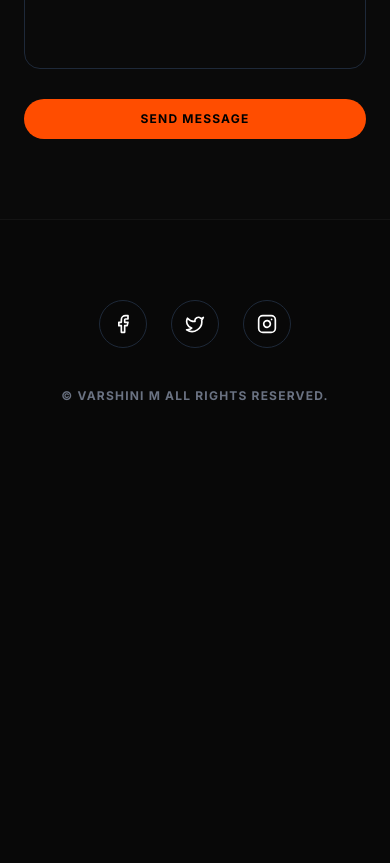
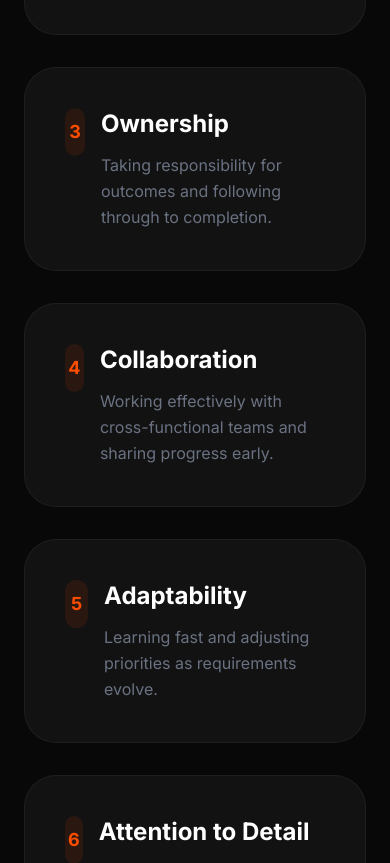
Before and after one commit to varshini-mahendra/My_Portfolio, a React (Vite) app: page / in a window 390 px wide. Shown: the part 7562-8425 px from the top of the page. Before the commit the page ends 8046 px from the top, so only its background shows below. Built offline with nearby package versions, Linux system fonts and the light colour scheme.

Commit message:
portfolio website

```diff
--- a/src/App.tsx
+++ b/src/App.tsx
@@ -19,10 +19,7 @@ import {
   ExternalLink,
   Award,
   ArrowRight,
-  Search,
-  Facebook,
-  Twitter,
-  Instagram
+  Search
 } from "lucide-react";
 import {
   PERSONAL_INFO,
@@ -326,6 +323,75 @@ export default function App() {
         </div>
       </section>
 
+      {/* Core Competencies (Soft Skills) */}
+      <section id="core-competencies" className="py-20">
+        <div className="max-w-7xl mx-auto px-6">
+          <div className="text-center mb-16">
+            <h2 className="text-5xl font-black mb-4">Core <span className="text-[#ff4d00]">Competencies</span></h2>
+            <p className="text-gray-500 uppercase tracking-[0.3em] text-xs">Soft Skills & Work Style</p>
+          </div>
+
+          <div className="grid grid-cols-1 md:grid-cols-2 lg:grid-cols-3 gap-8">
+            {[
+              {
+                title: "Communication",
+                desc: "Explaining complex concepts clearly to teammates and stakeholders."
+              },
+              {
+                title: "Problem Solving",
+                desc: "Breaking down issues, testing assumptions, and iterating to solutions."
+              },
+              {
+                title: "Ownership",
+                desc: "Taking responsibility for outcomes and following through to completion."
+              },
+              {
+                title: "Collaboration",
+                desc: "Working effectively with cross-functional teams and sharing progress early."
+              },
+              {
+                title: "Adaptability",
+                desc: "Learning fast and adjusting priorities as requirements evolve."
+              },
+              {
+                title: "Attention to Detail",
+                desc: "Ensuring accuracy in data, logic, and documentation—especially in risk contexts."
+              },
+              {
+                title: "Time Management",
+                desc: "Planning work in milestones and delivering consistently under deadlines."
+              },
+              {
+                title: "Critical Thinking",
+                desc: "Evaluating trade-offs with a structured, evidence-based mindset."
+              },
+              {
+                title: "Stakeholder Mindset",
+                desc: "Aligning deliverables with business goals, compliance needs, and user impact."
+              }
+            ].map((c, i) => (
+              <motion.div
+                key={i}
+                initial={{ opacity: 0, y: 20 }}
+                whileInView={{ opacity: 1, y: 0 }}
+                transition={{ duration: 0.6, delay: i * 0.05 }}
+                className="bg-[#121212] p-10 rounded-[2rem] border border-white/5 hover:border-[#ff4d00]/30 transition-all group"
+              >
+                <div className="flex items-start gap-4">
+                  <div className="w-12 h-12 rounded-2xl bg-[#ff4d00]/10 flex items-center justify-center text-[#ff4d00] group-hover:bg-[#ff4d00] group-hover:text-black transition-all">
+                    <span className="text-lg font-black">{i + 1}</span>
+                  </div>
+                  <div>
+                    <h3 className="text-2xl font-bold mb-3">{c.title}</h3>
+                    <p className="text-gray-500 leading-relaxed">{c.desc}</p>
+                  </div>
+                </div>
+              </motion.div>
+            ))}
+          </div>
+        </div>
+      </section>
+
       {/* Contact Section */}
       <section id="contact" className="py-20 lg:py-40 bg-[#0a0a0a]">
         <div className="max-w-4xl mx-auto px-6">
@@ -355,15 +421,7 @@ export default function App() {
       <footer className="py-20 border-t border-white/5">
         <div className="max-w-7xl mx-auto px-6 text-center">
           <div className="flex justify-center gap-6 mb-10">
-            <a href="#" className="w-12 h-12 rounded-full border border-gray-800 flex items-center justify-center hover:bg-[#ff4d00] hover:text-black transition-all">
-              <Facebook size={20} />
-            </a>
-            <a href="#" className="w-12 h-12 rounded-full border border-gray-800 flex items-center justify-center hover:bg-[#ff4d00] hover:text-black transition-all">
-              <Twitter size={20} />
-            </a>
-            <a href="#" className="w-12 h-12 rounded-full border border-gray-800 flex items-center justify-center hover:bg-[#ff4d00] hover:text-black transition-all">
-              <Instagram size={20} />
-            </a>
+            {/* Social icons removed as requested */}
           </div>
           <p className="text-gray-500 font-bold uppercase tracking-widest text-xs">
             © Varshini M All Rights Reserved.
```
Also changed, not shown: 1 other file (tests, documents, lock files or other folders).
